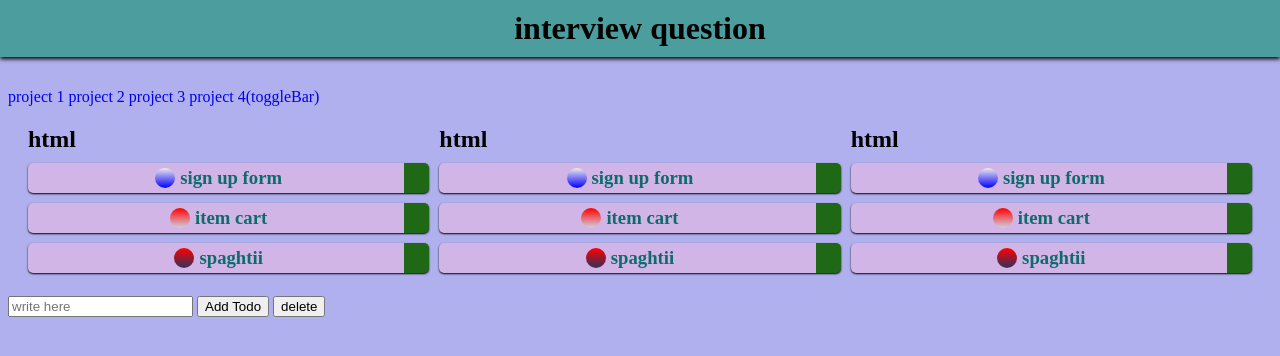
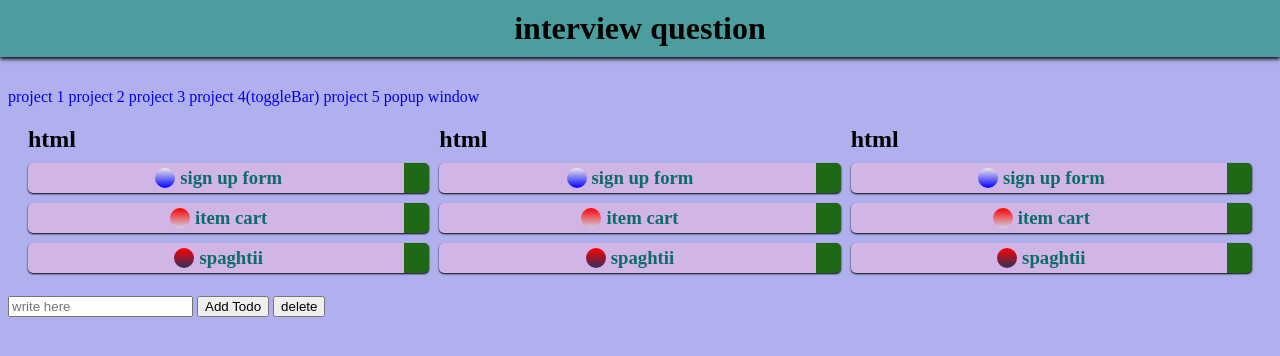
Before and after one commit to andyjan2023/practise, a plain HTML site: page index.html in a window 1280 px wide. Drawn offline with Linux system fonts and the light colour scheme.

Commit message:
Update index.html

```diff
--- a/index.html
+++ b/index.html
@@ -10,6 +10,7 @@
   <h1>interview question</h1>
   <a href='project1.html'style="text-decoration: none;">project 1</a>  <a href='project2.html'style="text-decoration: none;">project 2</a>
   <a href='project3.html'style="text-decoration: none;">project 3</a> <a href='project4.html'style="text-decoration: none;">project 4(toggleBar)</a>
+  <a href='project5.html'style="text-decoration: none;">project 5 popup window</a>
   <div id="wrapp">
     <div class="cata">
       <h2>html</h2>
```
